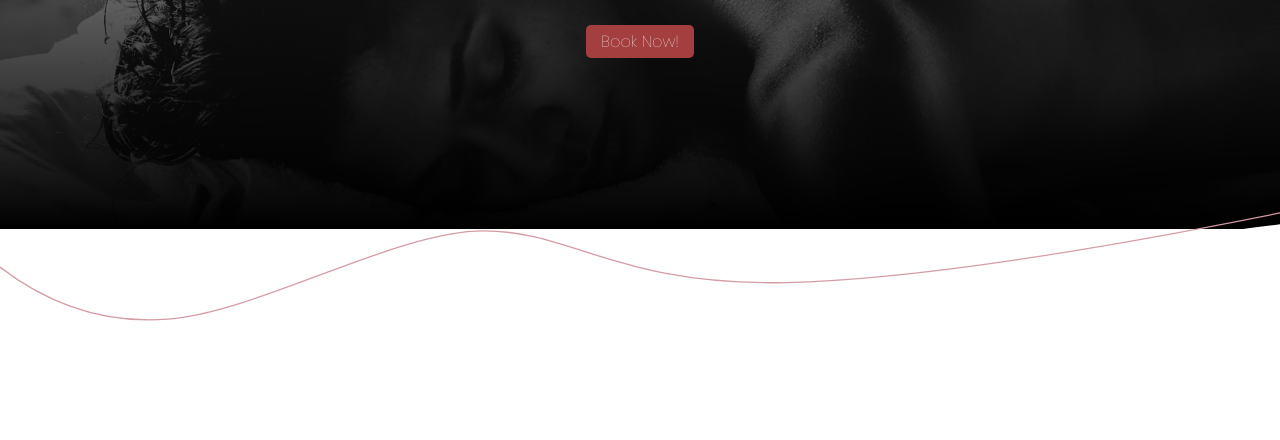
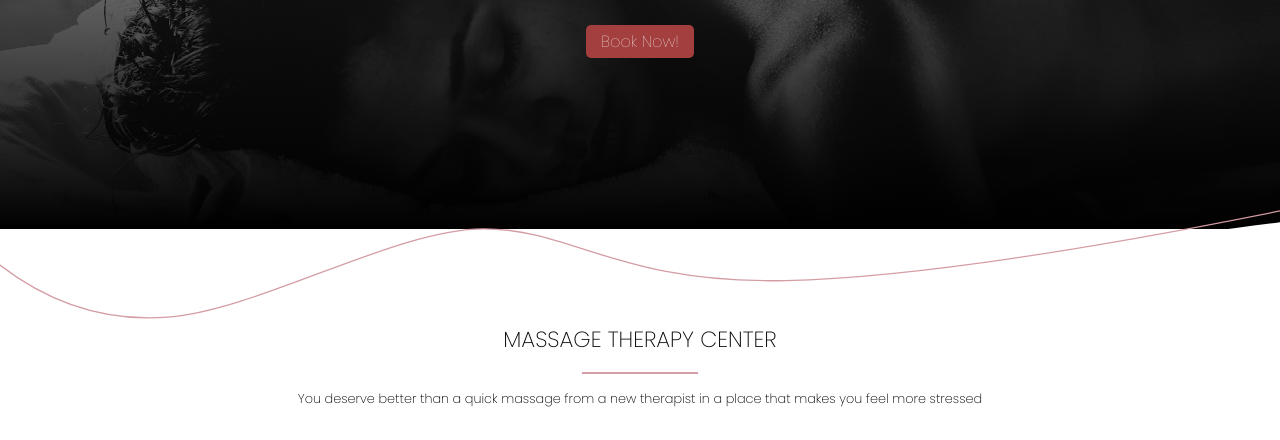
Before and after one commit to ric2thiss/wellnesstouch, a plain HTML site: page index.html in a window 1280 px wide. Shown: the part 442-882 px from the top of the page. Before the commit the page ends 800 px from the top, so only its background shows below. Drawn offline with Linux system fonts and the light colour scheme.

Commit message:
added service title  heading and description

```diff
--- a/index.html
+++ b/index.html
@@ -51,6 +51,18 @@
                             <path class="svg-accent" d="M-1.23 87.791c171.627-34.447 300.773-52.658 387.438-54.634 129.998-2.964 166.902 40.422 235.909 40.422s175.29-63.463 246.825-68.994c47.69-3.687 91.633 10.063 131.828 41.25" stroke="#D49CA4" stroke-width="1"></path>
                         </g>
                     </svg>
+                </section>
+            </section>
+
+            <section>
+                <section class="services">
+                    <div class="services__container">
+                        <div class="content">
+                            <h2>Massage Therapy Center</h2>
+                            <div class="line"></div>
+                            <p>You deserve better than a quick massage from a new therapist in a place that makes you feel more stressed</p>
+                        </div>
+                    </div>
                 </section>
             </section>
         </article>
--- a/styles.css
+++ b/styles.css
@@ -103,6 +103,7 @@
     font-weight: 400;
     font-size: 1.2rem;
     font-style: normal;
+    letter-spacing: 5px;
 }
 .hero__container .content > h1{
     font-size: 2.3rem;
@@ -135,7 +136,7 @@
 /* Divider */
 .divider {
     width: 100%;
-    margin-top: -2rem;
+    margin-top: -2.1rem;
     transform: rotate(180deg);
     overflow: hidden; /* To hide any overflow */
 }
@@ -147,8 +148,35 @@
 
 /* Line Divider */
 .line {
-    width: 5%;
+    width: 10%;
     height: 2px;
     background-color: #D49CA4;
     margin: 1rem 0;
 }
+
+
+/* Services Section */
+
+.services__container > .content{
+    max-width: 90%;
+    margin: 0 auto;
+
+    display: flex;
+    /* justify-content: center; */
+    align-items: center;
+    flex-direction: column;
+}
+
+.services__container > .content > h2{
+    font-size: 1.375rem;
+    font-weight: 200;
+    text-transform: uppercase;
+    color: #080808;
+    text-align: center;
+}
+.services__container > .content > p{
+    font-size: .8rem;
+    font-weight: 200;
+    margin-bottom: 2rem;
+    text-align: center;
+}
```
